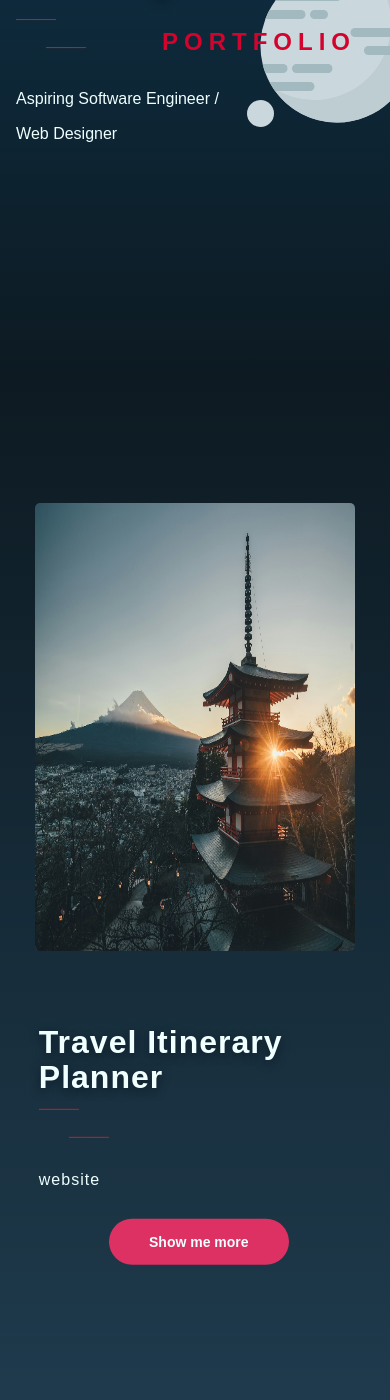
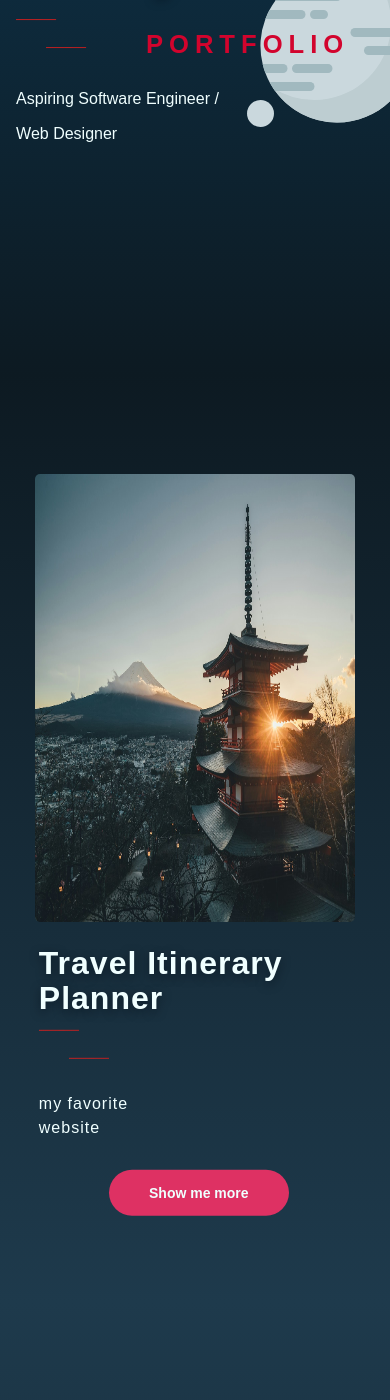
Before and after one commit to JacobEldridge-Code/Portfolio, a plain HTML site: page index.html in a window 390 px wide. Shown: the part 469-1869 px from the top of the page. Drawn offline with nearby package versions, Linux system fonts and the light colour scheme.

Commit message:
responsive changes

```diff
--- a/index.html
+++ b/index.html
@@ -49,7 +49,7 @@
             <h1>Travel Itinerary<br>Planner</h1>
             <span><img src="/assets/Red-Line-PNG-Image.png" alt="red line"></span>
             <span><img class="line-2" src="/assets/Red-Line-PNG-Image.png" alt="red line"></span>
-            <p>website</p>
+            <p>my favorite <br>website</p>
             <a href="https://travaa.com/" target="_blank"><button class="section2-btn">Show me more</button></a>
         </div>
         <div class="section2-right hidden">
--- a/style.css
+++ b/style.css
@@ -203,9 +203,10 @@ span img {
 }
 
 .section2-left p {
-    font-size: 1.6rem;
+    font-size: 1.3rem;
     letter-spacing: 2px;
     margin-top: 20px;
+    line-height: 1.5;
 }
 
 .section2-btn {
@@ -823,17 +824,17 @@ footer button:hover {
         transform: translate(-50%,-50%);
     }
     .hero-right h2 {
-        font-size: 1.5rem;
+        font-size: 1.6rem;
         position: absolute;
-        right: 21%;
-        top: 40%;
+        right: 23%;
+        top: 41%;
     }
     .hero-right img {
         width: 180px;
     }
 
     #section2 {
-        height: 120vh;
+        height: 110vh;
     }
 
     .section2-left {
@@ -885,7 +886,7 @@ footer button:hover {
     }
 
     #section3 {
-        height: 120vh;
+        height: 110vh;
     }
 
 
@@ -935,7 +936,7 @@ footer button:hover {
     }
 
     #contact {
-        height: 120vh;
+        height: 110vh;
     }
 
     .contact-left {
```
